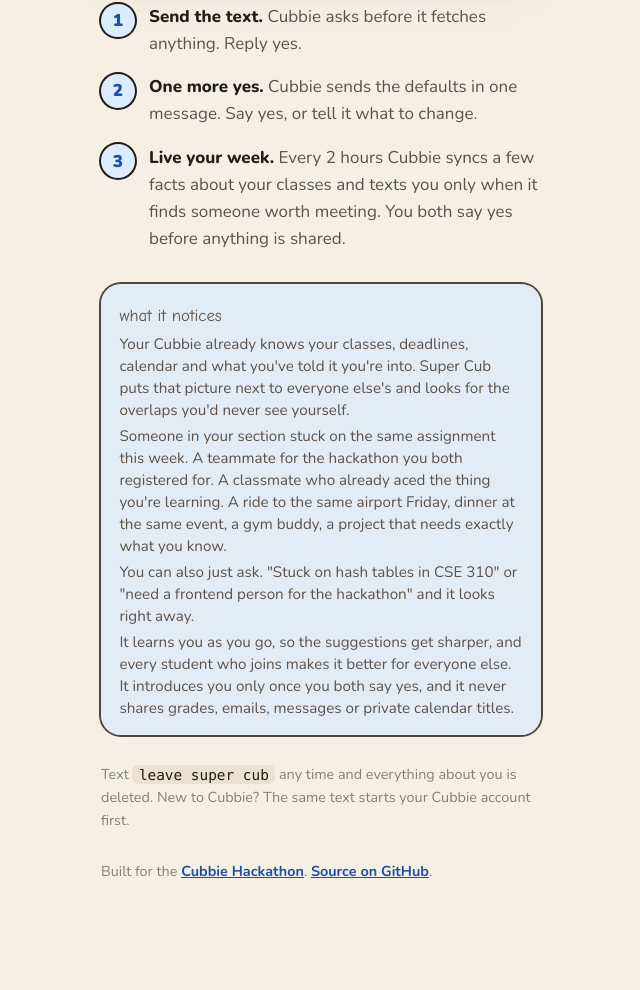
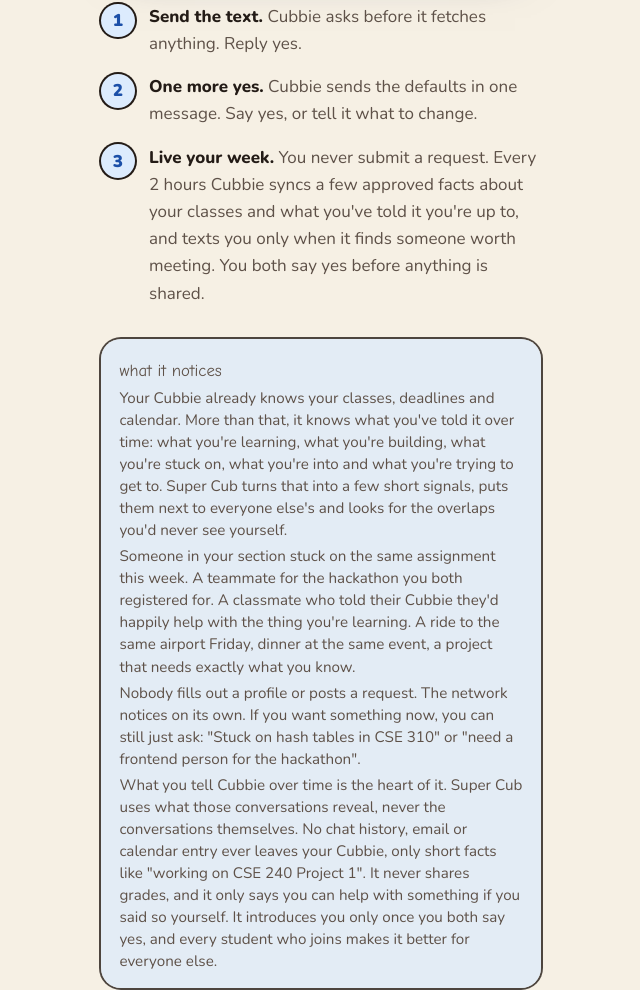
Before and after one commit to dkoyi/Cubs, a plain HTML site: page site/index.html in a window 1280 px wide. Shown: the part 768-1758 px from the top of the page, without its empty margins (319-959 px from the left). Before the commit the page ends 1730 px from the top, so only its background shows below. Drawn offline with nearby package versions, Linux system fonts and the light colour scheme; a web font is replaced by a local one.

Commit message:
docs(supercub): describe conversational context as the core signal, correct verified claims
The README and site led with the ask-first flow and claimed a classmate had aced an assignment. They now say Super Cub uses what students tell Cubbie over time, never the conversations themselves, and that the network discovers opportunities without anyone submitting a request. The verified section now matches the latest real-account tests: three real accounts synced context from Canvas and memory, one real Cubbie received a suggestion against a synthetic participant; real-to-real introductions and unattended scheduled syncs are still unproven. SKILL.md no longer fills can_help_with from finished coursework; only explicit offers count.

```diff
--- a/site/index.html
+++ b/site/index.html
@@ -6,7 +6,7 @@
 <title>Super Cub · a Cubbie Skill</title>
 <meta name="description" content="Super Cub notices when two students' lives overlap and introduces them once both say yes. A Skill for Cubbie.">
 <meta property="og:title" content="Super Cub">
-<meta property="og:description" content="Your network is your net worth. Super Cub builds it while you study.">
+<meta property="og:description" content="Cubbie understands your life. Super Cub discovers where it intersects with others.">
 <meta name="theme-color" content="#f6f0e4">
 <link rel="preconnect" href="https://fonts.googleapis.com">
 <link rel="preconnect" href="https://fonts.gstatic.com" crossorigin>
@@ -52,7 +52,7 @@
 <main>
   <p class="hand">a Cubbie Skill</p>
   <h1 class="display">Super Cub</h1>
-  <p class="lede">Your network is your net worth. Super Cub builds it while you study.</p>
+  <p class="lede">Cubbie understands your life. Super Cub discovers where it intersects with others.</p>
 
   <section class="card" aria-labelledby="install">
     <span class="sticky" aria-hidden="true">three taps</span>
@@ -65,15 +65,15 @@
   <ol class="steps">
     <li><strong>Send the text.</strong> Cubbie asks before it fetches anything. Reply yes.</li>
     <li><strong>One more yes.</strong> Cubbie sends the defaults in one message. Say yes, or tell it what to change.</li>
-    <li><strong>Live your week.</strong> Every 2 hours Cubbie syncs a few facts about your classes and texts you only when it finds someone worth meeting. You both say yes before anything is shared.</li>
+    <li><strong>Live your week.</strong> You never submit a request. Every 2 hours Cubbie syncs a few approved facts about your classes and what you've told it you're up to, and texts you only when it finds someone worth meeting. You both say yes before anything is shared.</li>
   </ol>
 
   <div class="mist">
     <p class="hand">what it notices</p>
-    <p>Your Cubbie already knows your classes, deadlines, calendar and what you've told it you're into. Super Cub puts that picture next to everyone else's and looks for the overlaps you'd never see yourself.</p>
-    <p>Someone in your section stuck on the same assignment this week. A teammate for the hackathon you both registered for. A classmate who already aced the thing you're learning. A ride to the same airport Friday, dinner at the same event, a gym buddy, a project that needs exactly what you know.</p>
-    <p>You can also just ask. "Stuck on hash tables in CSE 310" or "need a frontend person for the hackathon" and it looks right away.</p>
-    <p>It learns you as you go, so the suggestions get sharper, and every student who joins makes it better for everyone else. It introduces you only once you both say yes, and it never shares grades, emails, messages or private calendar titles.</p>
+    <p>Your Cubbie already knows your classes, deadlines and calendar. More than that, it knows what you've told it over time: what you're learning, what you're building, what you're stuck on, what you're into and what you're trying to get to. Super Cub turns that into a few short signals, puts them next to everyone else's and looks for the overlaps you'd never see yourself.</p>
+    <p>Someone in your section stuck on the same assignment this week. A teammate for the hackathon you both registered for. A classmate who told their Cubbie they'd happily help with the thing you're learning. A ride to the same airport Friday, dinner at the same event, a project that needs exactly what you know.</p>
+    <p>Nobody fills out a profile or posts a request. The network notices on its own. If you want something now, you can still just ask: "Stuck on hash tables in CSE 310" or "need a frontend person for the hackathon".</p>
+    <p>What you tell Cubbie over time is the heart of it. Super Cub uses what those conversations reveal, never the conversations themselves. No chat history, email or calendar entry ever leaves your Cubbie, only short facts like "working on CSE 240 Project 1". It never shares grades, and it only says you can help with something if you said so yourself. It introduces you only once you both say yes, and every student who joins makes it better for everyone else.</p>
   </div>
 
   <p class="fine">Text <code>leave super cub</code> any time and everything about you is deleted. New to Cubbie? The same text starts your Cubbie account first.</p>
```
Also changed, not shown: supercub/SKILL.md (+1 -1 lines), README.md.
